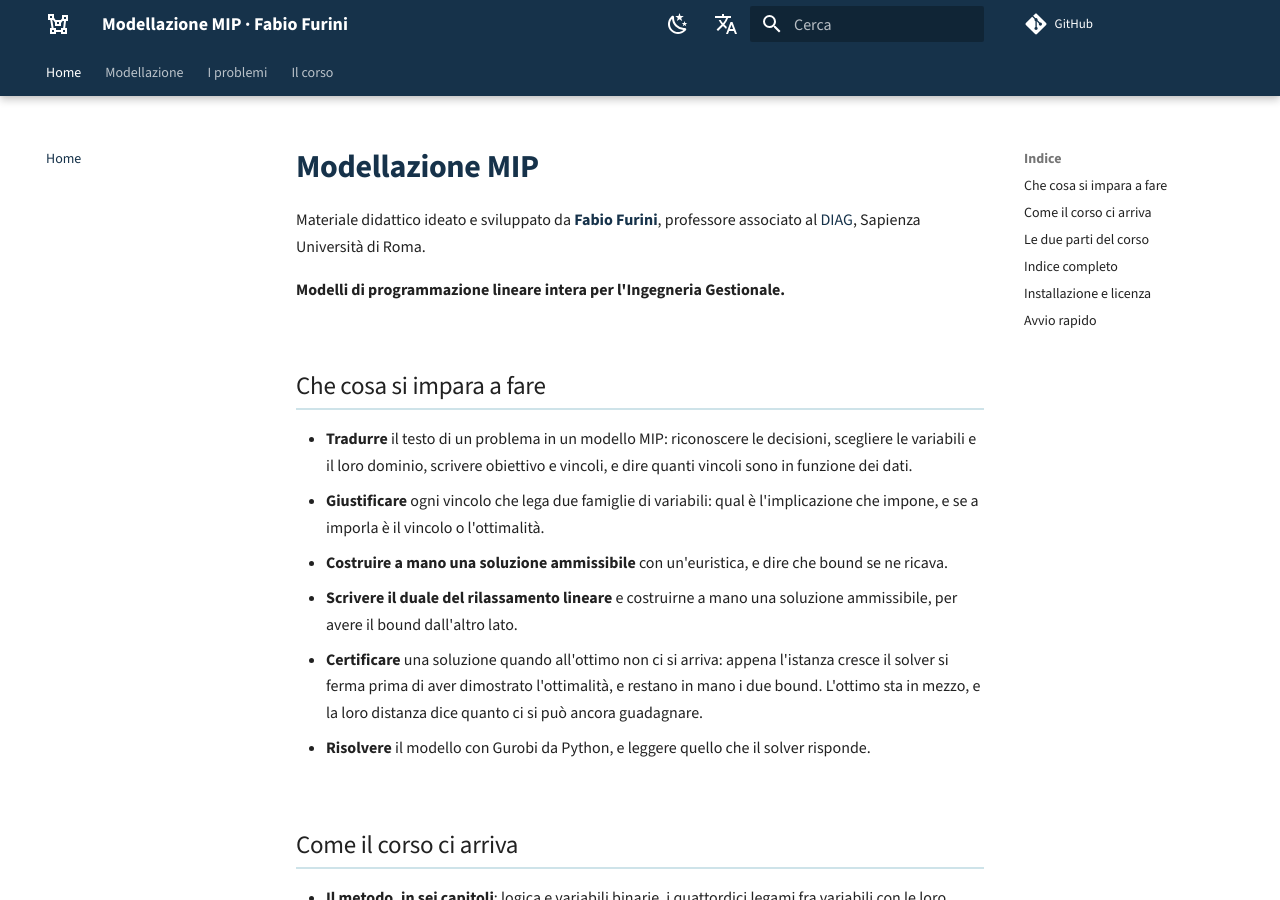
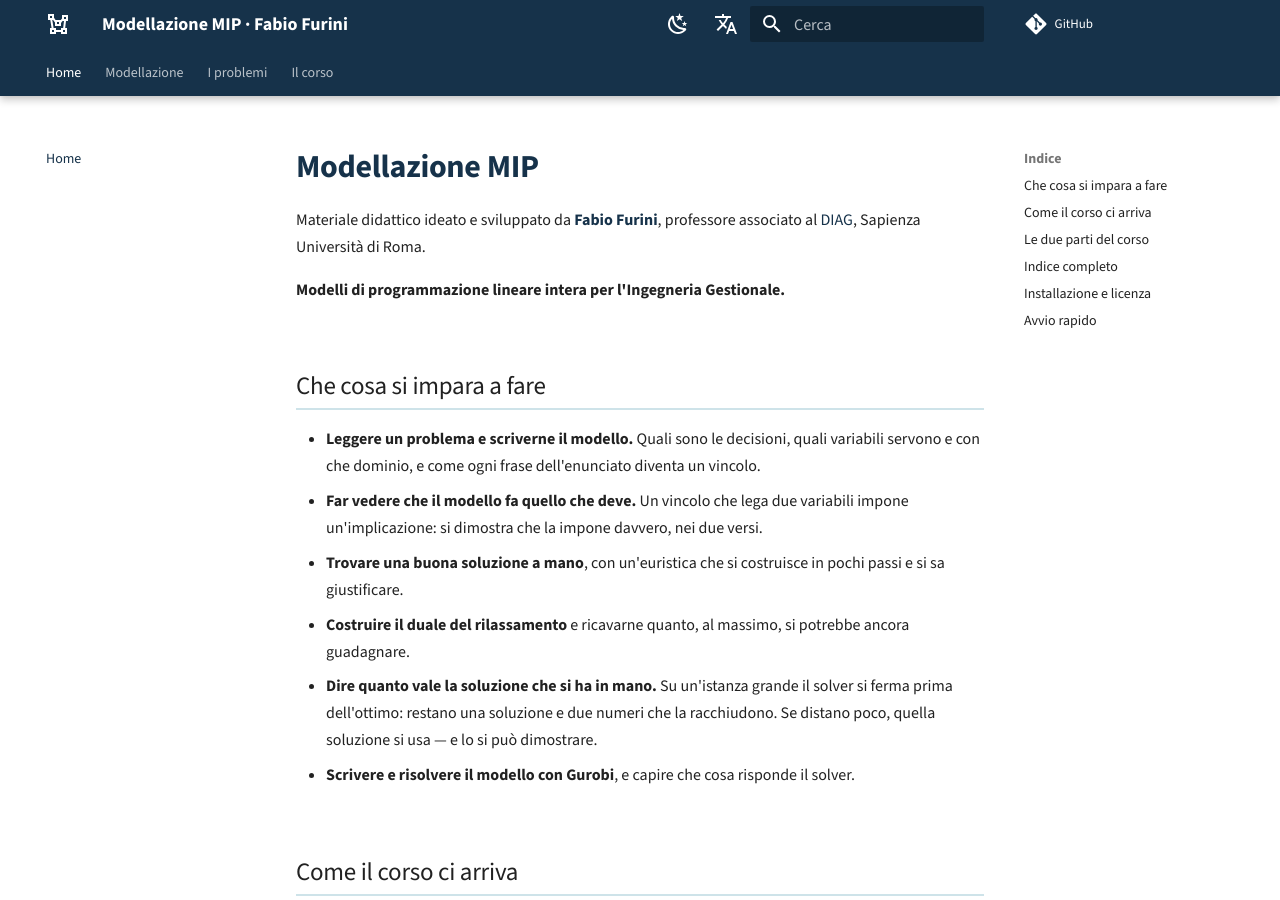
Before and after one commit to fabiofurini/modellazione-mip, an MkDocs documentation site: the page built from docs/index.md, in a window 1280 px wide and 900 px high. Built offline with MkDocs 1.6.1 and Material for MkDocs 9.7.7, drawn with Linux system fonts in a browser that asks for light colours; comment, search, counter and statistics services are not loaded.

Commit message:
Le competenze dette in modo diretto
Via «certificare la soluzione quando all' ottimo non ci si arriva», che non si
capisce: il punto adesso dice «dire quanto vale la soluzione che si ha in
mano», e spiega in due righe perche' serve --- su un' istanza grande il solver si
ferma prima dell' ottimo, restano una soluzione e due numeri che la racchiudono,
e se distano poco quella soluzione si usa e lo si puo' dimostrare.

Co-Authored-By: Claude Opus 5 <noreply@anthropic.com>

```diff
--- a/docs/index.md
+++ b/docs/index.md
@@ -7,21 +7,22 @@ associato al [DIAG](https://www.diag.uniroma1.it/), Sapienza Università di Roma
 
 ## Che cosa si impara a fare
 
-- **Tradurre** il testo di un problema in un modello MIP: riconoscere le
-  decisioni, scegliere le variabili e il loro dominio, scrivere obiettivo e
-  vincoli, e dire quanti vincoli sono in funzione dei dati.
-- **Giustificare** ogni vincolo che lega due famiglie di variabili: qual è
-  l'implicazione che impone, e se a imporla è il vincolo o l'ottimalità.
-- **Costruire a mano una soluzione ammissibile** con un'euristica, e dire che
-  bound se ne ricava.
-- **Scrivere il duale del rilassamento lineare** e costruirne a mano una
-  soluzione ammissibile, per avere il bound dall'altro lato.
-- **Certificare** una soluzione quando all'ottimo non ci si arriva: appena
-  l'istanza cresce il solver si ferma prima di aver dimostrato l'ottimalità, e
-  restano in mano i due bound. L'ottimo sta in mezzo, e la loro distanza dice
-  quanto ci si può ancora guadagnare.
-- **Risolvere** il modello con Gurobi da Python, e leggere quello che il solver
-  risponde.
+- **Leggere un problema e scriverne il modello.** Quali sono le decisioni, quali
+  variabili servono e con che dominio, e come ogni frase dell'enunciato diventa
+  un vincolo.
+- **Far vedere che il modello fa quello che deve.** Un vincolo che lega due
+  variabili impone un'implicazione: si dimostra che la impone davvero, nei due
+  versi.
+- **Trovare una buona soluzione a mano**, con un'euristica che si costruisce in
+  pochi passi e si sa giustificare.
+- **Costruire il duale del rilassamento** e ricavarne quanto, al massimo, si
+  potrebbe ancora guadagnare.
+- **Dire quanto vale la soluzione che si ha in mano.** Su un'istanza grande il
+  solver si ferma prima dell'ottimo: restano una soluzione e due numeri che la
+  racchiudono. Se distano poco, quella soluzione si usa — e lo si può
+  dimostrare.
+- **Scrivere e risolvere il modello con Gurobi**, e capire che cosa risponde il
+  solver.
 
 ## Come il corso ci arriva
 
```
